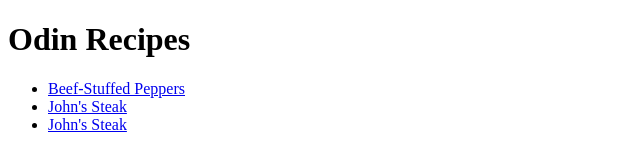
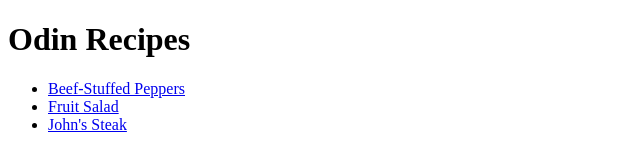
Before and after one commit to annvel/odin-recipes, a plain HTML site: page index.html in a window 1280 px wide. Shown: the full height of the page, 0-640 px from the left. Drawn offline with Linux system fonts and the light colour scheme.

Commit message:
Edit a typo for Fruit Salad content
Changed the anchor content from John's Steak to the correct content Fruit Salad

```diff
--- a/index.html
+++ b/index.html
@@ -9,7 +9,7 @@
         <h1>Odin Recipes</h1>
         <ul>
             <li><a href="recipes/beef-stuffed-peppers.html">Beef-Stuffed Peppers</a></li>
-            <li><a href="recipes/fruit-salad.html">John's Steak</a></li>
+            <li><a href="recipes/fruit-salad.html">Fruit Salad</a></li>
             <li><a href="recipes/johns-steak.html">John's Steak</a></li>
         </ul>
     </body>
```
